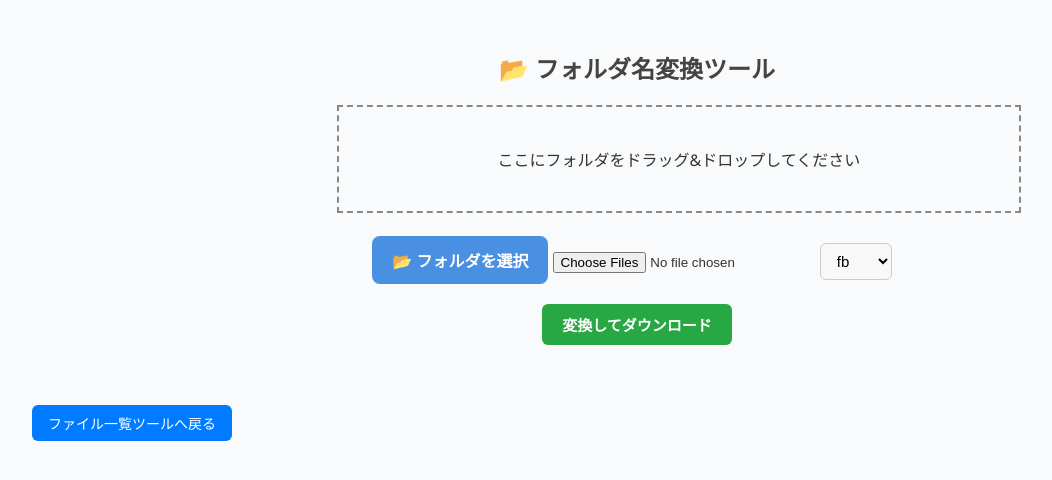
After one commit to poket1034/folder-name-list-tool, a Flask app: template templates/rename.html in a window 1280 px wide. The commit adds this page. Shown: the top 480 px of the page, without its empty margins (3-1055 px from the left). Run offline with Flask 3, Linux system fonts and the light colour scheme; the template is opened without the code that fills it, so the values that code supplies are empty.

Commit message:
add Flask app structure (templates, static, app.py)

```diff
--- /dev/null
+++ b/app.py
@@ -0,0 +1,83 @@
+from flask import Flask, render_template, request, send_file
+import os, shutil, tempfile,io, zipfile
+
+app = Flask(__name__)
+
+@app.route("/")
+def index():
+    return render_template("index.html")
+
+@app.route("/rename")
+def rename_page():
+    return render_template("rename.html")
+
+@app.route("/process", methods=["POST"])
+def process():
+    uploaded_files = request.files.getlist("folder")
+    target_name = request.form.get("target_name")
+
+    if not uploaded_files or not target_name:
+        return "ファイルまたはターゲット名が不足", 400
+
+    temp_dir = tempfile.mkdtemp()
+    base_dir = os.path.join(temp_dir, "upload")
+    os.makedirs(base_dir, exist_ok=True)
+
+    # 置換対象ワード
+    replace_targets = ["fb", "sn", "lap", "x","gdn","ydn"]
+
+    # アップロードされたファイルを元の階層構造で保存
+    for file in uploaded_files:
+        if not file.filename or file.filename.endswith("/"):
+            # ディレクトリ扱いのものはスキップ
+            continue
+
+        # アップロードされたファイルの相対パス
+        parts = file.filename.split("/")
+
+        filename = parts[-1]
+        dirs = parts[:-1]
+
+        if filename.startswith("."):
+            continue
+
+        # 各階層・ファイル名に置換処理
+        new_dirs = []
+        for part in dirs:
+                # 🔹 隠しファイルを除外
+            if part.startswith("."):
+                continue
+            replaced = part
+            for t in replace_targets:
+                replaced = part.replace(t, target_name)
+            new_dirs.append(replaced)
+
+        # ファイル名部分の置換
+        new_filename = filename
+        for t in replace_targets:
+            new_filename = new_filename.replace(t, target_name)
+
+        print("DEBUG original filename:", filename)
+        print("DEBUG new filename:", new_filename)
+
+        # 保存先パス（置換後）
+        new_path = os.path.join(base_dir, *new_dirs, new_filename)
+
+        os.makedirs(os.path.dirname(new_path), exist_ok=True)
+        file.save(new_path)
+
+    # zip化
+    zip_path = os.path.join(temp_dir, f"renamed_{target_name}.zip")
+    with zipfile.ZipFile(zip_path, 'w', zipfile.ZIP_DEFLATED) as zipf:
+        for root, dirs, files in os.walk(base_dir):
+            for file in files:
+                abs_path = os.path.join(root, file)
+                rel_path = os.path.relpath(abs_path, base_dir)  # 相対パスで格納
+                zipf.write(abs_path, rel_path)
+
+    return send_file(zip_path,
+                    as_attachment=True,
+                    download_name=f"renamed_{target_name}.zip")
+
+if __name__ == "__main__":
+    app.run(debug=True)
--- a/css/style.css
+++ b/static/css/style.css
@@ -90,3 +90,87 @@ body {
     line-height: 1.5;
     white-space: pre-wrap; /* 改行やスペースをそのまま反映 */
   }
+
+  /* rename.css */
+  .container {
+  width: 600px;       /* 好きな幅に調整 */
+  margin: 50px auto;  /* 上下 50px、左右自動で中央 */
+  text-align: center; /* 中のテキストやボタンも中央揃え */
+  }
+
+  .upload-container {
+    text-align: center;
+    margin: 20px 0;
+  }
+
+  .custom-file-upload {
+    display: inline-block;
+    padding: 12px 20px;
+    cursor: pointer;
+    background: #4a90e2;
+    color: white;
+    border-radius: 8px;
+    font-size: 16px;
+    font-weight: bold;
+    margin-bottom: 15px;
+    transition: background 0.3s;
+  }
+  .custom-file-upload:hover {
+    background: #357ab8;
+  }
+
+  #drop-zone {
+    border: 2px dashed #4a90e2;
+    border-radius: 12px;
+    padding: 30px;
+    margin: 10px auto;
+    width: 80%;
+    color: #666;
+    font-size: 16px;
+    background: #f9f9f9;
+    transition: background 0.3s;
+  }
+  #drop-zone.dragover {
+    background: #e0f0ff;
+    border-color: #357ab8;
+  }
+
+  #targetName {
+    padding: 8px 12px;
+    font-size: 15px;
+    border-radius: 6px;
+    border: 1px solid #ccc;
+    margin: 10px;
+    background: #f8f8f8;
+    cursor: pointer;
+  }
+  #targetName:hover {
+    border-color: #4a90e2;
+  }
+
+  #downloadBtn {
+    padding: 10px 20px;
+    font-size: 15px;
+    border: none;
+    border-radius: 6px;
+    background: #28a745;
+    color: white;
+    font-weight: bold;
+    cursor: pointer;
+    transition: background 0.3s;
+  }
+  #downloadBtn:hover {
+    background: #218838;
+  }
+
+  #previewList {
+    list-style: none;
+    padding: 0;
+  }
+
+  #previewList li {
+    border: 1px solid #ccc;
+    margin-bottom: 6px;
+    padding: 6px;
+    font-size: 12px;
+  }
--- /dev/null
+++ b/static/js/rename.js
@@ -0,0 +1,132 @@
+document.addEventListener("DOMContentLoaded", () => {
+    const folderInput = document.getElementById("folderInput");
+    const targetName = document.getElementById("targetName");
+    const previewBody = document.querySelector("#previewList");
+    const downloadBtn = document.getElementById("downloadBtn");
+    const loadingMsg = document.getElementById("loadingMsg");
+    const dropZone = document.getElementById("dropZone");
+    let files = [];
+
+    // フォルダ内を再帰的に読む
+    function readEntries(entry, path = "") {
+        return new Promise((resolve) => {
+        if (entry.isFile) {
+            entry.file((file) => {
+            files.push({
+                file: file,
+                fullPath: path + file.name
+            });
+            resolve();
+            });
+        } else if (entry.isDirectory) {
+            const reader = entry.createReader();
+            reader.readEntries((entries) => {
+            Promise.all(entries.map((e) => readEntries(e, path + entry.name + "/")))
+                .then(resolve);
+            });
+        }
+        });
+    }
+
+    // 📂 フォルダ選択ボタン経由
+    folderInput.addEventListener("change", (event) => {
+        files = Array.from(event.target.files).map(file => ({
+        file,
+        fullPath: file.webkitRelativePath || file.name
+        }));
+        console.log("✅ inputから取得:", files);
+        updatePreview();
+    });
+
+    // 📂 ドラッグ中のスタイル
+    dropZone.addEventListener("dragover", (event) => {
+        event.preventDefault();
+        dropZone.style.backgroundColor = "#eef";
+    });
+
+    dropZone.addEventListener("dragleave", () => {
+        dropZone.style.backgroundColor = "";
+    });
+
+    // 📂 ドロップ処理
+    dropZone.addEventListener("drop", (event) => {
+        event.preventDefault();
+        dropZone.style.backgroundColor = "";
+
+        files = []; // 一旦リセット
+
+        const items = event.dataTransfer.items;
+        if (items) {
+        const promises = [];
+        for (let i = 0; i < items.length; i++) {
+            const entry = items[i].webkitGetAsEntry();
+            if (entry) {
+            promises.push(readEntries(entry));
+            }
+        }
+        Promise.all(promises).then(() => {
+            console.log("✅ dropから取得:", files);
+            updatePreview();
+        });
+        }
+    });
+
+    // プレビュー更新
+    function updatePreview() {
+        const list = document.querySelector("#previewList");
+        list.innerHTML = ""; // 一旦リストを空にする
+
+        if (!files.length) return;
+
+        const replaceWord = targetName.value;
+
+        files.forEach(({ fullPath }) => {
+            // .DS_Storeや隠しファイルを除外
+            if (fullPath.startsWith(".") || fullPath.includes("/.")) return;
+
+            const replaced = fullPath.replace(/fb|sn|lap|x|gdn|ydn/gi, replaceWord);
+
+            const li = document.createElement("li");
+            li.innerHTML = `
+                <div><strong>元の名前:</strong> ${fullPath}</div>
+                <div><strong>置換後の名前:</strong> <span style="color:blue;">${replaced}</span></div>
+            `;
+            list.appendChild(li);
+        });
+    }
+
+    // プルダウン変更時
+    targetName.addEventListener("change", updatePreview);
+
+    // ダウンロード
+    downloadBtn.addEventListener("click", () => {
+        if (!files.length) {
+            alert("フォルダを選択してください");
+            return;
+        }
+        loadingMsg.style.display = "block";
+
+        const formData = new FormData();
+        files.forEach(({ file, fullPath }) => {
+            formData.append("folder", file, fullPath);
+        });
+        formData.append("target_name", targetName.value);
+
+        // fetchせずに直接フォーム送信
+        const xhr = new XMLHttpRequest();
+        xhr.open("POST", "/process");
+        xhr.responseType = "blob";
+
+        xhr.onload = () => {
+            loadingMsg.style.display = "none";
+            const blob = xhr.response;
+            const url = URL.createObjectURL(blob);
+            const a = document.createElement("a");
+            a.href = url;
+            a.download = `renamed_${targetName.value}.zip`;
+            a.click();
+            URL.revokeObjectURL(url);
+        };
+        xhr.send(formData);
+    });
+});
--- /dev/null
+++ b/templates/rename.html
@@ -0,0 +1,55 @@
+<!DOCTYPE html>
+<html lang="ja">
+  <head>
+    <meta charset="UTF-8" />
+    <title>フォルダ名変換ツール</title>
+    <!-- CSS を外部ファイルから読み込み -->
+    <link rel="stylesheet" href="{{ url_for('static', filename='css/style.css') }}">
+  </head>
+  <body>
+    <div class="container">
+        <h2>📂 フォルダ名変換ツール</h2>
+        <div id="dropZone"
+            style="width:100%;padding:40px;border:2px dashed #888;text-align:center;margin:20px 0;cursor:pointer;">
+            ここにフォルダをドラッグ&ドロップしてください
+        </div>
+
+        <input type="file" id="folderInput" webkitdirectory directory style="display:none;" />
+
+        <form id ="uploadForm" enctype="multipart/form-data">
+            <div class="upload-container">
+                <!-- ファイル選択ボタン -->
+                <label for="folderInput" class="custom-file-upload">📂 フォルダを選択</label>
+                <input type="file" id="folderInput" name="folder" webkitdirectory directory multiple>
+
+                <!-- 変換オプション -->
+                <select id="targetName" name="target_name">
+                    <option value="fb">fb</option>
+                    <option value="sn">sn</option>
+                    <option value="lap">lap</option>
+                    <option value="x">x</option>
+                    <option value="gdn">gdn</option>
+                    <option value="ydn">ydn</option>
+                </select>
+
+                <button id="downloadBtn" type="button" >変換してダウンロード</button>
+                <p id="loadingMsg" style="display:none; color: red;">⏳ 変換中...しばらくお待ちください</p>
+            </div>
+        </form>
+    </div>
+
+    <!-- プレビュー -->
+    <div id="previewWrapper">
+        <ul id="previewList"></ul>
+    </div>
+
+    <div style="margin-top:20px;">
+        <a href="/">
+        <button>ファイル一覧ツールへ戻る</button>
+        </a>
+    </div>
+
+    <!-- JS を外部ファイルから読み込み（必要なら） -->
+    <script src="{{ url_for('static', filename='js/rename.js') }}"></script>
+  </body>
+</html>
```
Also changed, not shown: templates/index.html (renamed from index.html, +8 -4 lines), static/js/script.js (renamed from js/script.js).
